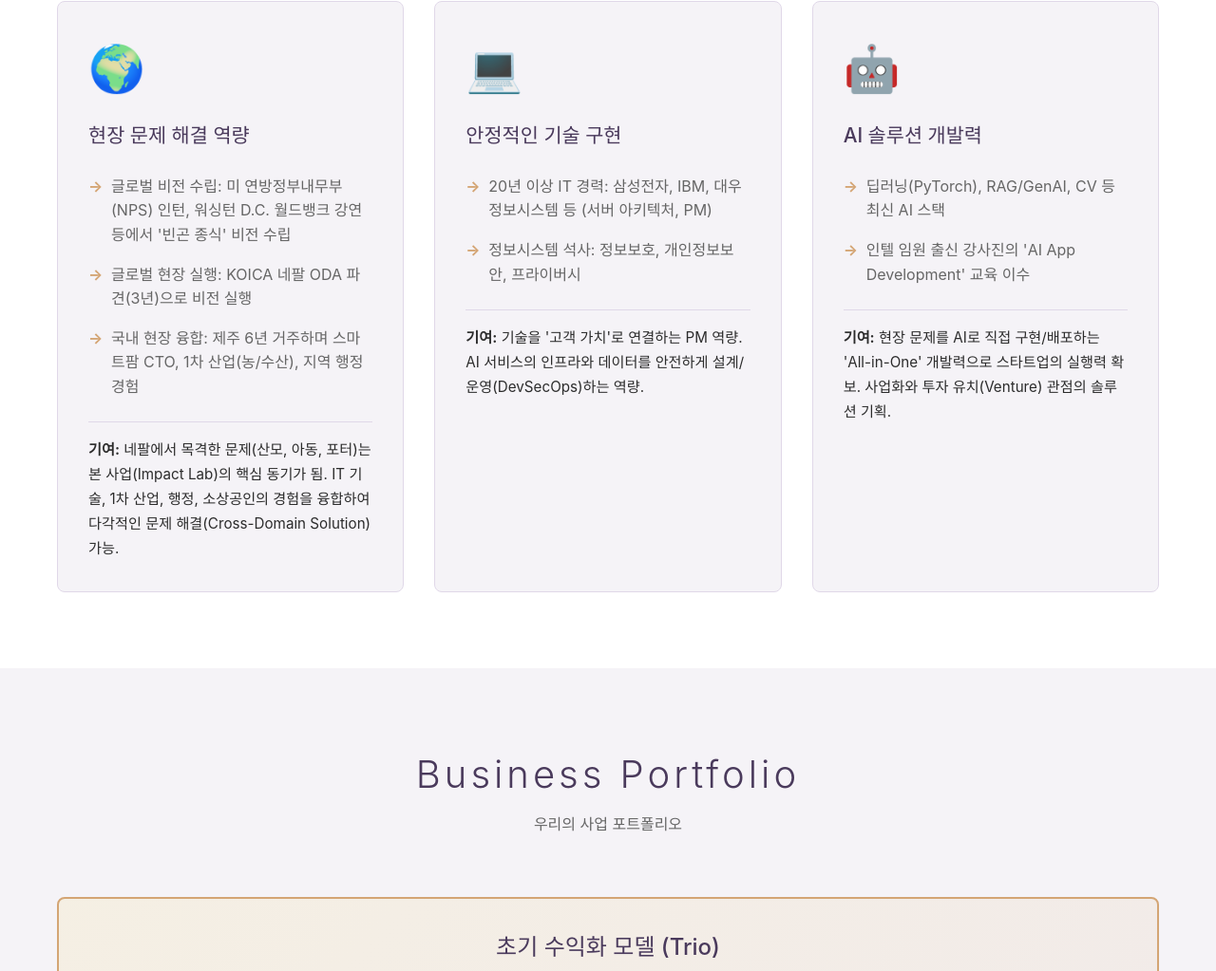
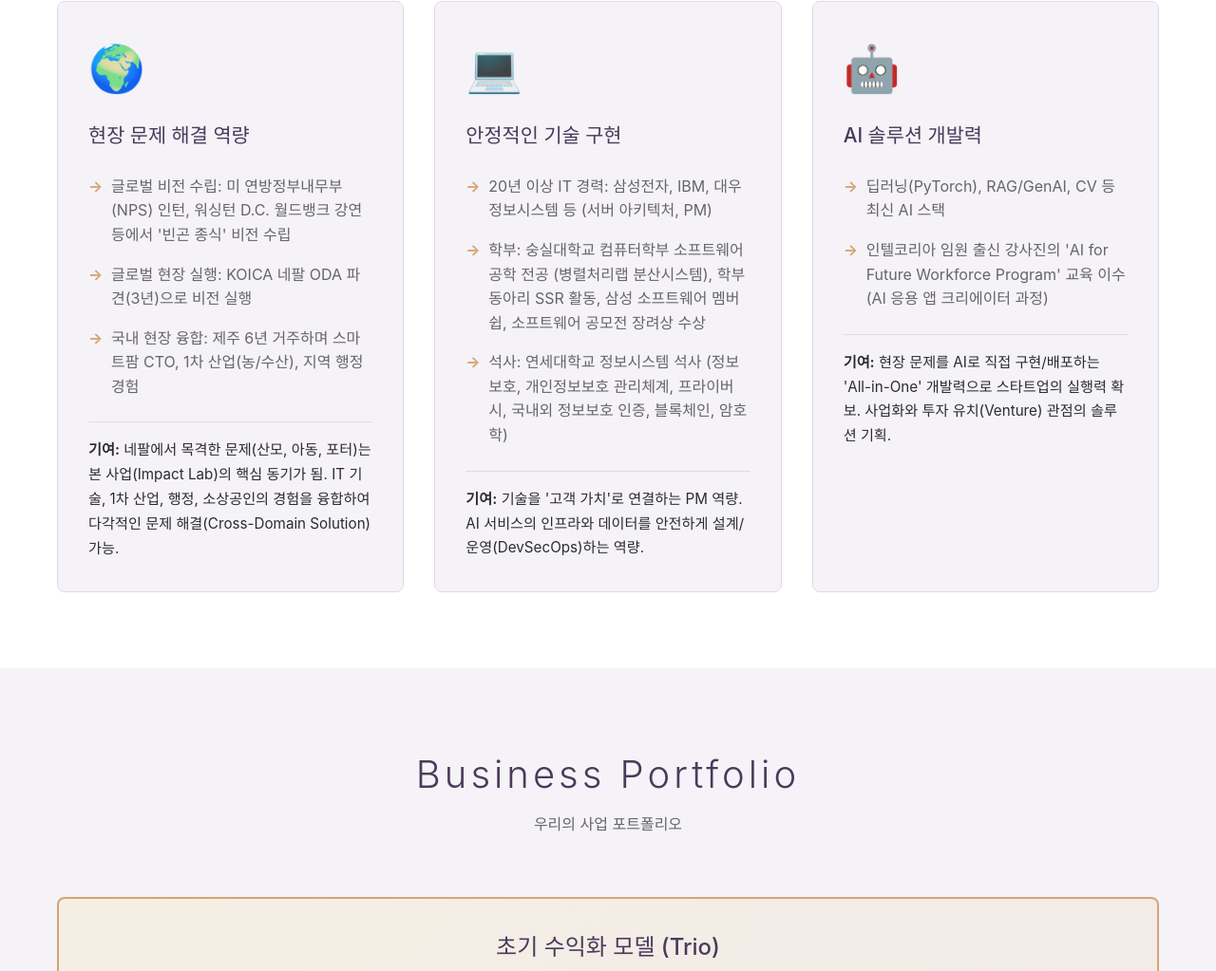
Before and after one commit to psoy/aicansmile, a website: page index.html in a window 1280 px wide. Shown: the part 3612-4635 px from the top of the page at 95% size. Drawn offline with nearby package versions, Linux system fonts and the light colour scheme.

Commit message:
docs: Enhance CEO credentials section - Add detailed academic background (Soongsil bachelor's, Yonsei master's) and update Intel Korea AI training program information

```diff
--- a/index.html
+++ b/index.html
@@ -160,7 +160,8 @@
                         <h4>안정적인 기술 구현</h4>
                         <ul>
                             <li>20년 이상 IT 경력: 삼성전자, IBM, 대우정보시스템 등 (서버 아키텍처, PM)</li>
-                            <li>정보시스템 석사: 정보보호, 개인정보보안, 프라이버시</li>
+                            <li>학부: 숭실대학교 컴퓨터학부 소프트웨어 공학 전공 (병렬처리랩 분산시스템), 학부동아리 SSR 활동, 삼성 소프트웨어 멤버쉽, 소프트웨어 공모전 장려상 수상</li>
+                            <li>석사: 연세대학교 정보시스템 석사 (정보보호, 개인정보보호 관리체계, 프라이버시, 국내외 정보보호 인증, 블록체인, 암호학)</li>
                         </ul>
                         <p class="competency-contribution"><strong>기여:</strong> 기술을 '고객 가치'로 연결하는 PM 역량. AI 서비스의 인프라와 데이터를 안전하게 설계/운영(DevSecOps)하는 역량.</p>
                     </div>
@@ -169,7 +170,7 @@
                         <h4>AI 솔루션 개발력</h4>
                         <ul>
                             <li>딥러닝(PyTorch), RAG/GenAI, CV 등 최신 AI 스택</li>
-                            <li>인텔 임원 출신 강사진의 'AI App Development' 교육 이수</li>
+                            <li>인텔코리아 임원 출신 강사진의 'AI for Future Workforce Program' 교육 이수 (AI 응용 앱 크리에이터 과정)</li>
                         </ul>
                         <p class="competency-contribution"><strong>기여:</strong> 현장 문제를 AI로 직접 구현/배포하는 'All-in-One' 개발력으로 스타트업의 실행력 확보. 사업화와 투자 유치(Venture) 관점의 솔루션 기획.</p>
                     </div>
```
